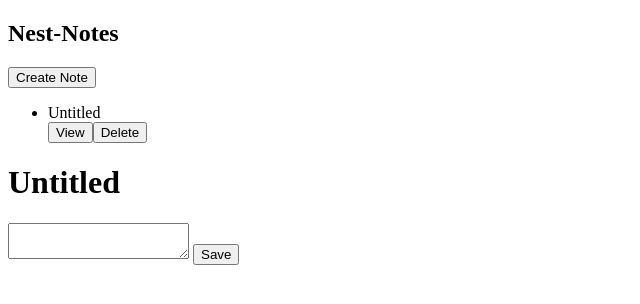
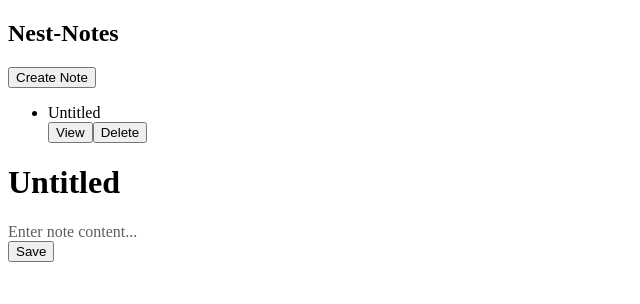
Before and after one commit to drubiodev/nest-notes, a plain HTML site: page index.html in a window 1280 px wide. Both pictures are taken after a click on the button "Create Note". Shown: the whole page, without its empty margins (0-640 px from the left). Drawn offline with Linux system fonts and the light colour scheme.

Commit message:
use innertext

```diff
--- a/app.js
+++ b/app.js
@@ -55,7 +55,7 @@ saveNoteButton.addEventListener("click", () => {
   const note = new Note(notes[id]);
   // update the note
   note.title = noteTitle.textContent;
-  note.content = noteText.value;
+  note.content = noteText.innerText;
 
   note.Save();
 
@@ -157,7 +157,7 @@ function AddNoteToUI(note) {
  */
 function ViewNote(id) {
   const note = notes[id];
-  noteText.value = note.content;
+  noteText.innerText = note.content;
   noteTitle.textContent = note.title;
   NoteWrapper.setAttribute("data-note-id", note.id);
 }
--- a/index.html
+++ b/index.html
@@ -5,6 +5,12 @@
     <meta charset="UTF-8">
     <meta name="viewport" content="width=device-width, initial-scale=1.0">
     <title>Nest Notes</title>
+    <style>
+        [contenteditable]:empty:after {
+            content: attr(placeholder);
+            color: #5e5e5e;
+        }
+    </style>
 </head>
 
 <body>
@@ -15,7 +21,7 @@
     </nav>
     <main>
         <h1 id="note-title" spellcheck="true" contenteditable="true"></h1>
-        <textarea id="note-text"></textarea>
+        <div id="note-text" placeholder="Enter note content..." contenteditable="true"></div>
         <button id="save-note-btn">Save</button>
     </main>
 
```
